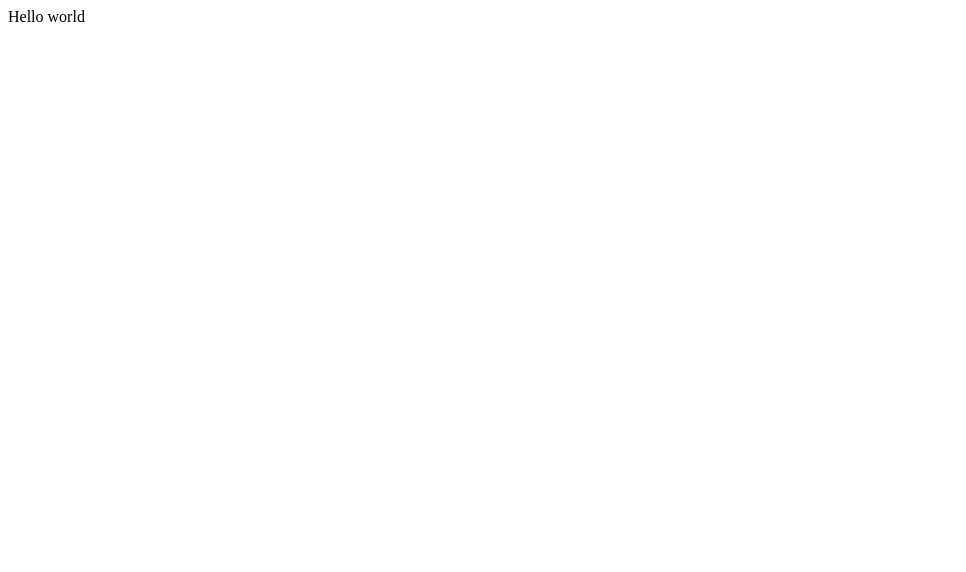
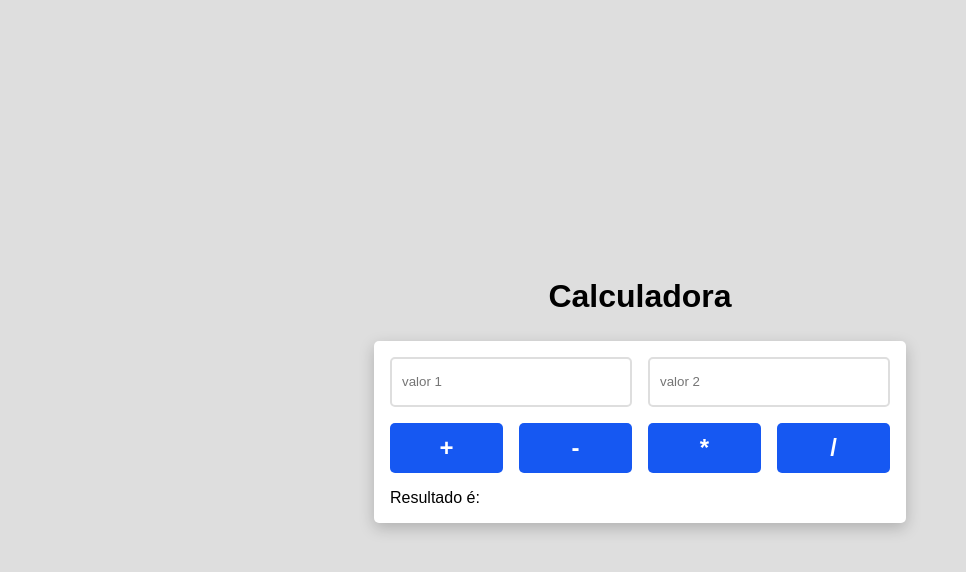
Before and after one commit to MorganaRamos/AtividadeNuvem, a plain HTML site: page index.html in a window 1280 px wide. Shown: the whole page, without its empty margins (0-966 px from the left). Drawn offline with Linux system fonts and the light colour scheme.

Commit message:
criação do projeto inicial

```diff
--- a/index.html
+++ b/index.html
@@ -1,23 +1,27 @@
 <!DOCTYPE html>
-<html>
-
+<html lang="pt-BR">
 <head>
-  <meta charset="utf-8">
-  <meta name="viewport" content="width=device-width">
-  <title>replit</title>
-  <link href="style.css" rel="stylesheet" type="text/css" />
+    <meta charset="UTF-8">
+    <meta http-equiv="X-UA-Compatible" content="IE=edge">
+    <meta name="viewport" content="width=device-width, initial-scale=1.0">
+    <title>Calculadora</title>
+    <link rel="stylesheet" href="style.css">
 </head>
-
 <body>
-  Hello world
-  <script src="script.js"></script>
-
-  <!--
-  This script places a badge on your repl's full-browser view back to your repl's cover
-  page. Try various colors for the theme: dark, light, red, orange, yellow, lime, green,
-  teal, blue, blurple, magenta, pink!
-  -->
-  <script src="https://replit.com/public/js/replit-badge-v2.js" theme="dark" position="bottom-right"></script>
+    <div class="centralizar">
+        <h1>Calculadora</h1>
+        <form id="formulario">
+            <div class="calculadora">
+                <input type="text" id="valor1" placeholder="valor 1">
+                <input type="text" id="valor2" placeholder="valor 2">
+                <button class="btn" onclick="somar()">+</button>
+                <button class="btn" onclick="subtrair()">-</button>
+                <button class="btn" onclick="multiplicar()">*</button>
+                <button class="btn" onclick="dividir()">/</button>
+                <div id="resultado">Resultado é: </div>
+            </div>
+        </form>
+    </div>
+    <script src="scripts.js"></script>
 </body>
-
 </html>
--- a/script.js
+++ b/script.js
@@ -0,0 +1,31 @@
+function somar(){
+    event.preventDefault();
+    document.getElementById("resultado").innerHTML = "Resultado é: ";
+    document.getElementById("resultado").innerHTML += Number(valor1.value) + Number(valor2.value);
+    limparFormulario();
+}
+
+function subtrair(){
+    event.preventDefault();
+    document.getElementById("resultado").innerHTML = "Resultado é: ";
+    document.getElementById("resultado").innerHTML += Number(valor1.value) - Number(valor2.value);
+    limparFormulario();
+}
+
+function multiplicar(){
+    event.preventDefault();
+    document.getElementById("resultado").innerHTML = "Resultado é: ";
+    document.getElementById("resultado").innerHTML += Number(valor1.value) * Number(valor2.value);
+    limparFormulario();
+}
+
+function dividir(){
+    event.preventDefault();
+    document.getElementById("resultado").innerHTML = "Resultado é: ";
+    document.getElementById("resultado").innerHTML += Number(valor1.value) / Number(valor2.value);
+    limparFormulario();
+}
+
+function limparFormulario(){
+    document.getElementById("formulario").reset();
+}
--- a/style.css
+++ b/style.css
@@ -1,4 +1,64 @@
-html {
-  height: 100%;
-  width: 100%;
+*{
+    margin: 0;
+    padding: 0;
+    border: 0;
+    list-style: none;
+    box-sizing: border-box;
+    font-family: Arial, Helvetica, sans-serif;
 }
+
+.centralizar{
+    width: 100%;
+    height: 100vh;
+    display: flex;
+    justify-content: center;
+    align-items: center;
+    flex-direction: column;
+    background-color: #DEDEDE;
+}
+
+h1{
+    margin-bottom: 26px;
+}
+
+form{
+    background-color: #FFFFFF;
+    padding: 16px;
+    border-radius: 5px;
+    box-shadow: 0px 5px 15px #00000035;
+}
+
+form .calculadora{
+    width: 500px;
+    display: flex;
+    flex-wrap: wrap;
+    justify-content: space-between;
+}
+
+form .calculadora input{
+    width: calc(50% - 8px);
+    height: 50px;
+    border: 2px solid #DEDEDE;
+    outline: none;
+    padding-left: 10px;
+    border-radius: 5px;
+    transition-duration: .2s;
+}
+
+form .calculadora .btn{
+    width: calc(25% - 12px);
+    height: 50px;
+    padding: 0 16px;
+    border-radius: 5px;
+    background-color: #1658f2;
+    color: #FFFFFF;
+    font-weight: bold;
+    transition-duration: .2s;
+    margin-top: 16px;
+    font-size: 24px;
+    margin-bottom: 16px;
+}
+
+form #resultado{
+    width: 100%;
+}
```
